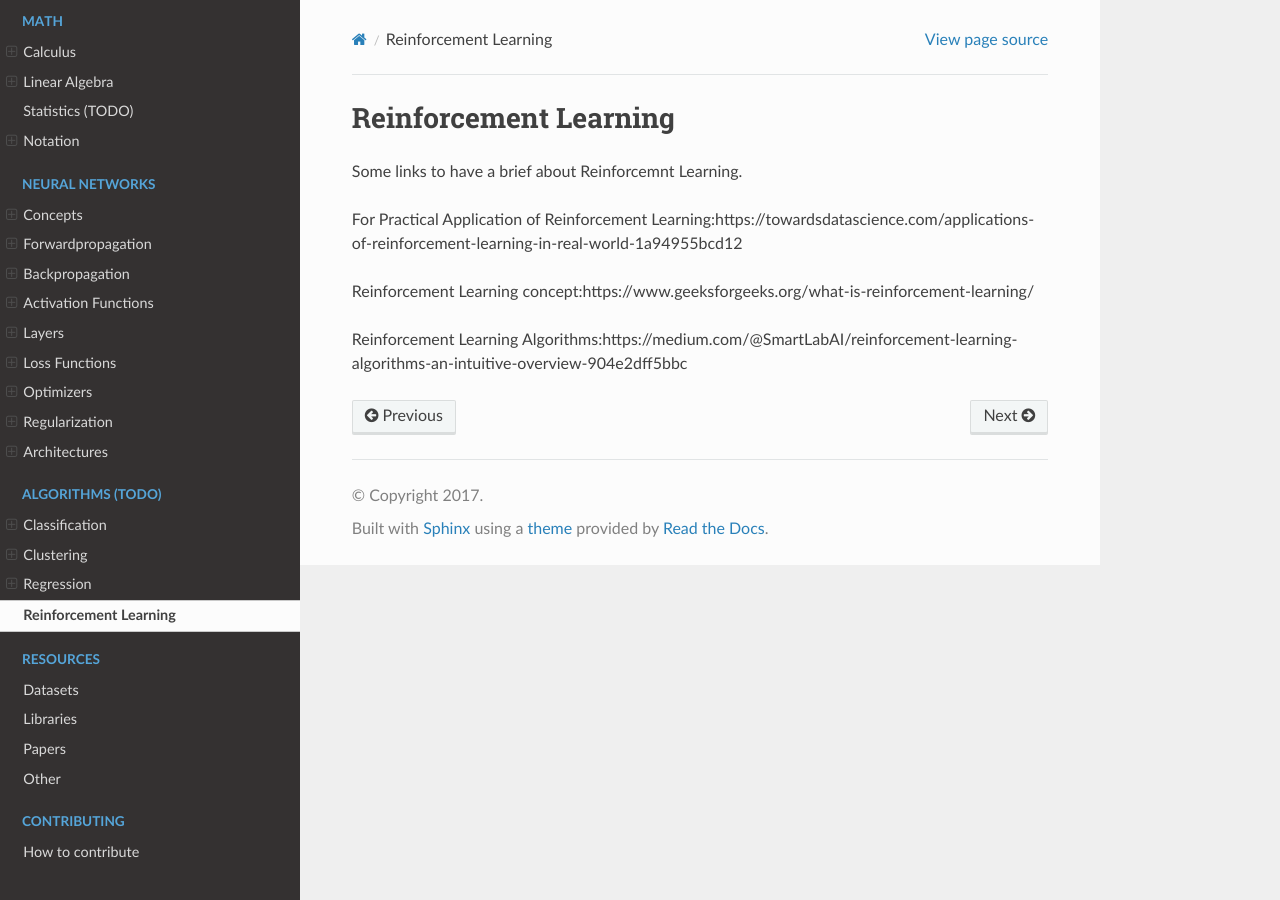
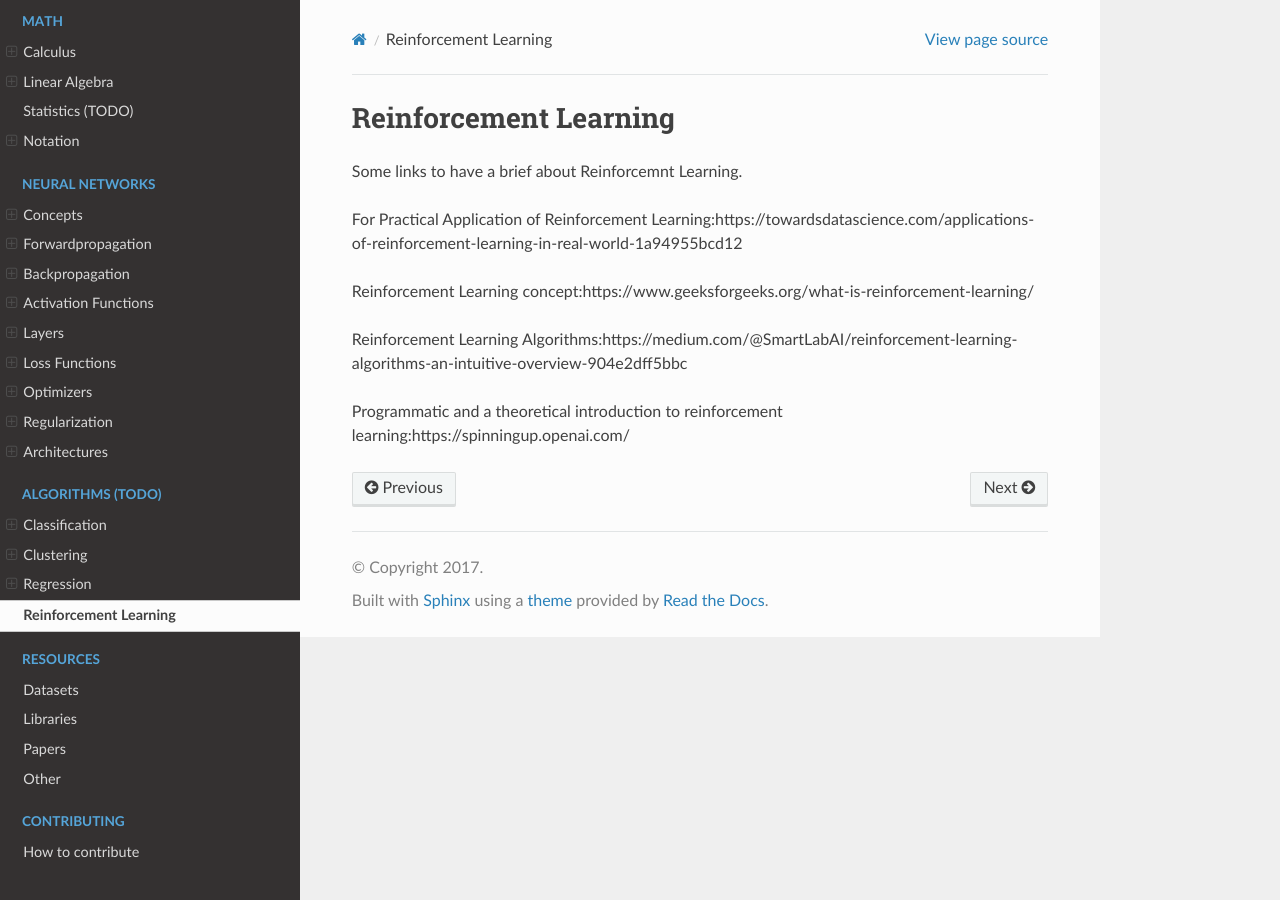
Before and after one commit to bfortuner/ml-glossary, a Sphinx documentation site: the page built from docs/reinforcement_learning.rst, in a window 1280 px wide. Built offline with Sphinx 7.4.7 and the Read the Docs theme 2.0.0, drawn with Linux system fonts in a browser that asks for light colours; pages that are not in the unit, such as notebooks, are missing from menus.

Commit message:
update with OpenAI's spinning up rl (#121)

```diff
--- a/docs/reinforcement_learning.rst
+++ b/docs/reinforcement_learning.rst
@@ -10,3 +10,5 @@ For Practical Application of Reinforcement Learning:https://towardsdatascience.c
 Reinforcement Learning concept:https://www.geeksforgeeks.org/what-is-reinforcement-learning/
 
 Reinforcement Learning Algorithms:https://medium.com/@SmartLabAI/reinforcement-learning-algorithms-an-intuitive-overview-904e2dff5bbc
+
+Programmatic and a theoretical introduction to reinforcement learning:https://spinningup.openai.com/
```
